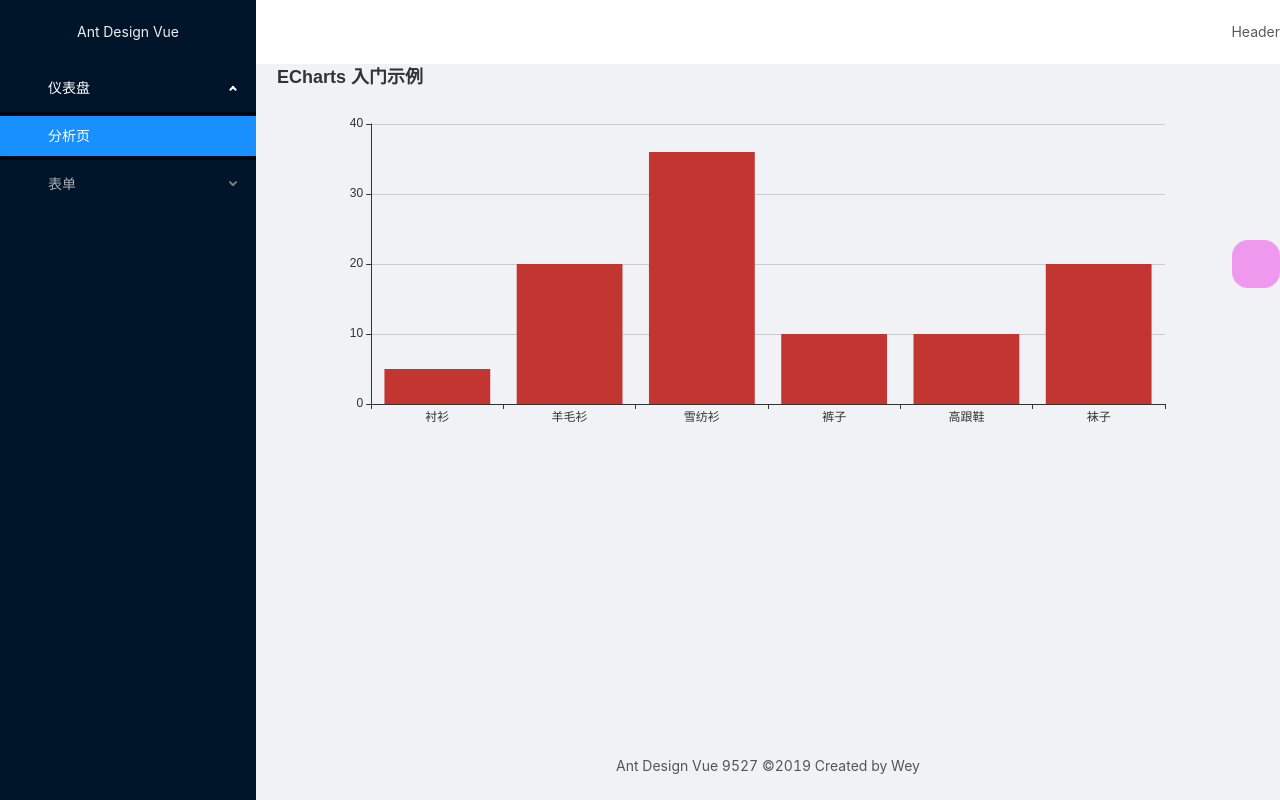
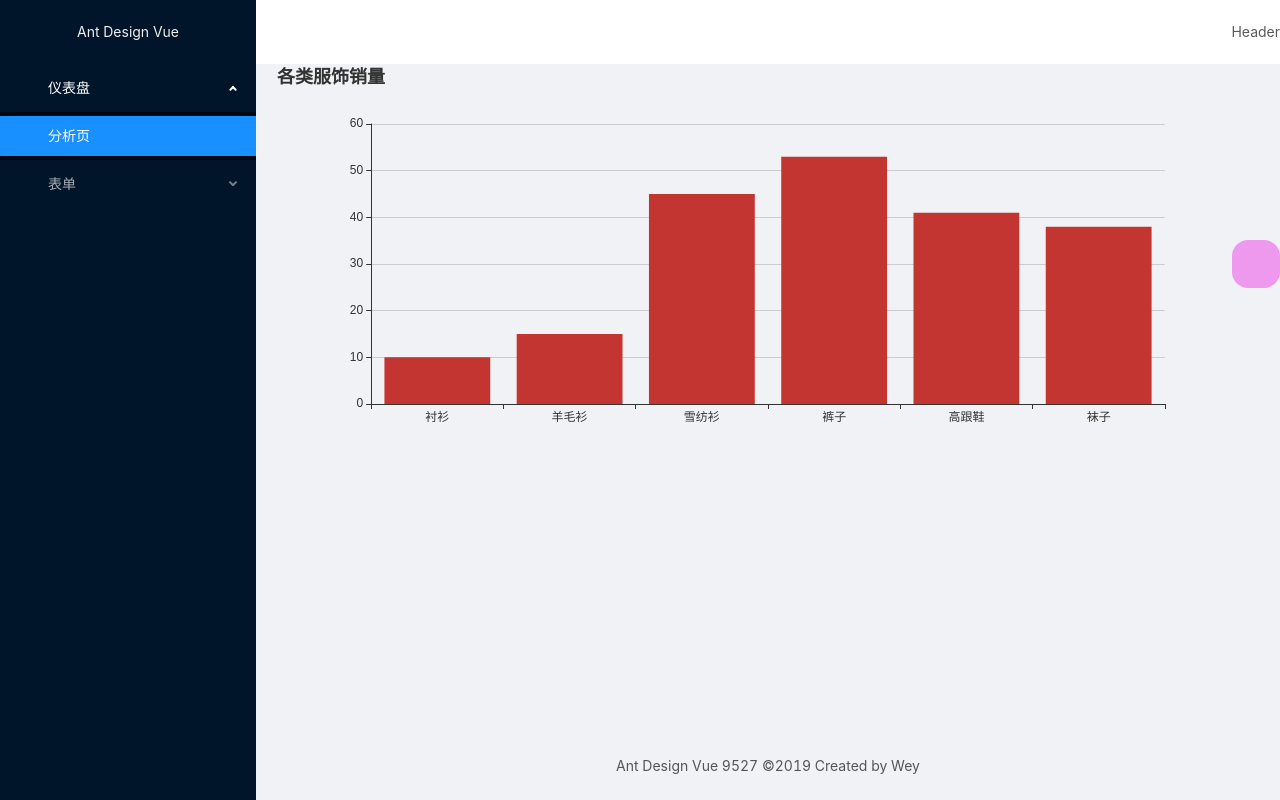
Before and after one commit to wilphy/ant-design-vue-9527, a Vue app: page /dashboard/analysis in a window 1280 px wide. Built offline with nearby package versions, Linux system fonts and the light colour scheme.

Commit message:
完善chart

```diff
--- a/src/components/Chart.vue
+++ b/src/components/Chart.vue
@@ -1,5 +1,5 @@
 <template>
-  <div ref="chartDom" style="height: 400px;"></div>
+  <div ref="chartDom"></div>
 </template>
 
 <script>
@@ -8,40 +8,42 @@
 import { addListener, removeListener } from "resize-detector";
 
 export default {
+  props: {
+    option: {
+      type: Object,
+      default: () => {}
+    }
+  },
+  watch: {
+    option(val) {
+      this.chart.setOption(val);
+    }
+    // option: {
+    //   handler(val) {
+    //     this.chart.setOption(val);
+    //   },
+    //   deep: true
+    // }
+  },
   created() {
     this.resize = debounce(this.resize, 300);
   },
   mounted() {
-    // 基于准备好的dom，初始化echarts实例
-    this.chart = echarts.init(this.$refs.chartDom);
+    this.renderChart();
     addListener(this.$refs.chartDom, this.resize);
-    // 绘制图表
-    this.chart.setOption({
-      title: {
-        text: "ECharts 入门示例"
-      },
-      tooltip: {},
-      xAxis: {
-        data: ["衬衫", "羊毛衫", "雪纺衫", "裤子", "高跟鞋", "袜子"]
-      },
-      yAxis: {},
-      series: [
-        {
-          name: "销量",
-          type: "bar",
-          data: [5, 20, 36, 10, 10, 20]
-        }
-      ]
-    });
   },
   beforeDestroy() {
     removeListener(this.$refs.chartDom, this.resize);
     this.chart.dispose();
+    this.chart = null;
   },
   methods: {
     resize() {
-      console.log("resize");
       this.chart.resize();
+    },
+    renderChart() {
+      this.chart = echarts.init(this.$refs.chartDom);
+      this.chart.setOption(this.option);
     }
   }
 };
--- a/src/views/Dashboard/Analysis.vue
+++ b/src/views/Dashboard/Analysis.vue
@@ -1,11 +1,46 @@
 <template>
-  <div><Chart /></div>
+  <div>
+    <Chart :option="chartOption" style="height: 400px" />
+  </div>
 </template>
 
 <script>
+import random from "lodash/random";
 import Chart from "../../components/Chart";
 
 export default {
+  data() {
+    return {
+      chartOption: {
+        title: {
+          text: "各类服饰销量"
+        },
+        tooltip: {},
+        xAxis: {
+          data: ["衬衫", "羊毛衫", "雪纺衫", "裤子", "高跟鞋", "袜子"]
+        },
+        yAxis: {},
+        series: [
+          {
+            name: "销量",
+            type: "bar",
+            data: [5, 20, 36, 10, 10, 20]
+          }
+        ]
+      }
+    };
+  },
+  mounted() {
+    this.interal = setInterval(() => {
+      this.chartOption.series[0].data = this.chartOption.series[0].data.map(
+        () => random(100)
+      );
+      this.chartOption = { ...this.chartOption };
+    }, 3000);
+  },
+  beforeDestroy() {
+    clearInterval(this.interal);
+  },
   components: {
     Chart
   }
```
